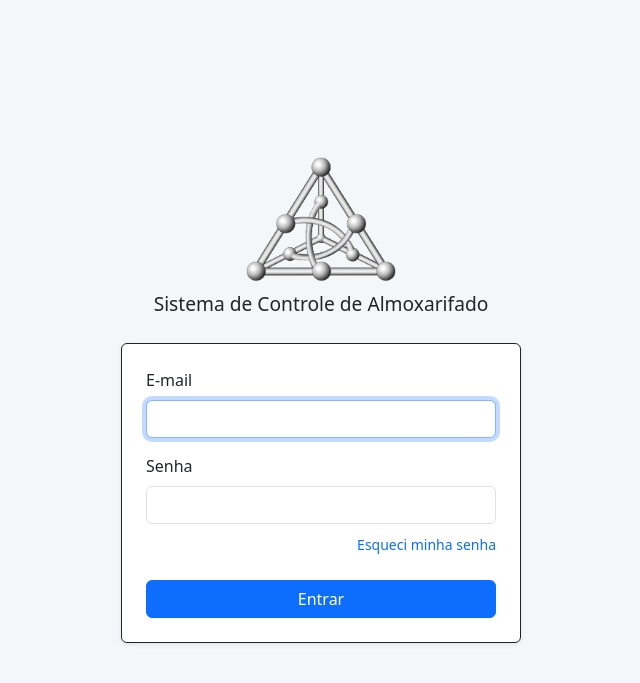
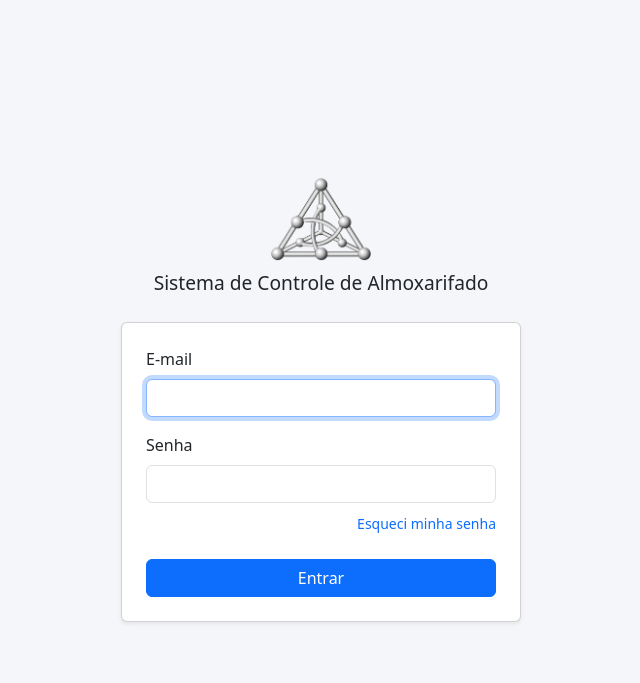
Before and after one commit to heraldolmr84/almoxarifado, a PHP site: page /almoxarifado/?controller=auth&action=login in a window 1280 px wide. Shown: the top 683 px of the page, without its empty margins (319-959 px from the left). Run offline with PHP 8.4, Linux system fonts and the light colour scheme.

Commit message:
Sexto COMMIT

```diff
--- a/config/database.php
+++ b/config/database.php
@@ -3,7 +3,7 @@
 return [
     'driver'    => 'pgsql',
     'host'      => '127.0.0.1',
-    'port'      => 5432,
+    'port'      => '5432',
     'dbname'    => 'almox_facom',
     'user'      => 'postgres',
     'password'  => 'root123',
--- a/public/index.php
+++ b/public/index.php
@@ -1,9 +1,11 @@
 <?php
 // public/index.php
 
-ini_set('display_errors', 1);
-ini_set('display_startup_errors', 1);
+ini_set('display_errors', 0);
+ini_set('display_startup_errors', 0);
 error_reporting(E_ALL);
+ini_set('log_errors', 1);
+ini_set('error_log', __DIR__ . '/../logs/php_errors.log');
 
 // Carrega o autoload do Composer
 require __DIR__ . '/../vendor/autoload.php';
--- a/src/Views/auth/login.php
+++ b/src/Views/auth/login.php
@@ -29,11 +29,11 @@
 <body>
 
     <div style="text-align: center;">
-        <img src="assets/img/grafo_facom.png" alt="Logo Facom" style="max-width: 150px; margin-bottom: 10px;">
+        <img src="assets/img/grafo_facom.png" alt="Logo Facom" style="max-width: 100px; margin-bottom: 10px;">
         <h4 style="font-size: 1.2em">Sistema de Controle de Almoxarifado</h4>
     </div>
 
-    <div class="card card-login shadow-sm" style="border: solid .5px">
+    <div class="card card-login shadow-sm">
 
         <div class="card-body p-4">
 
```
